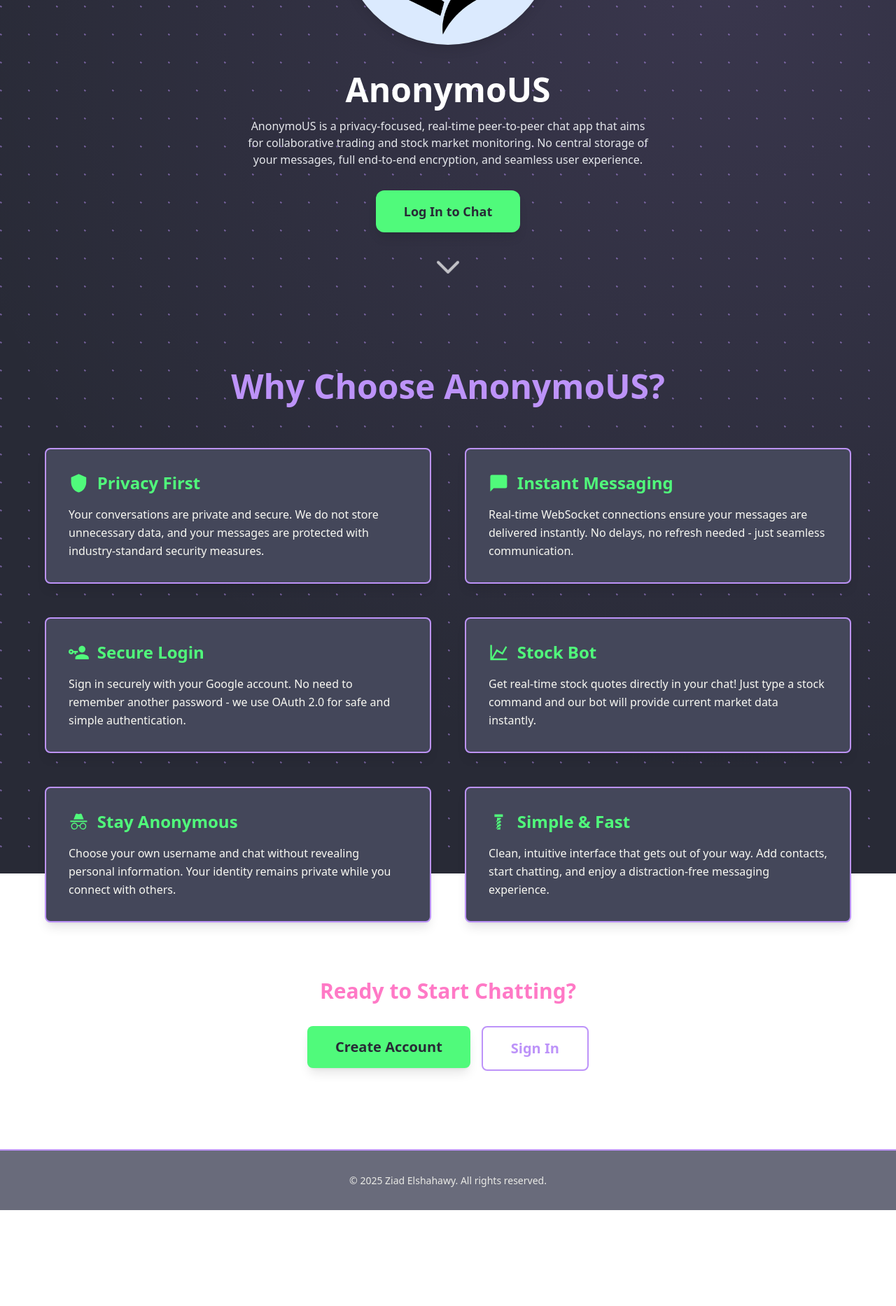
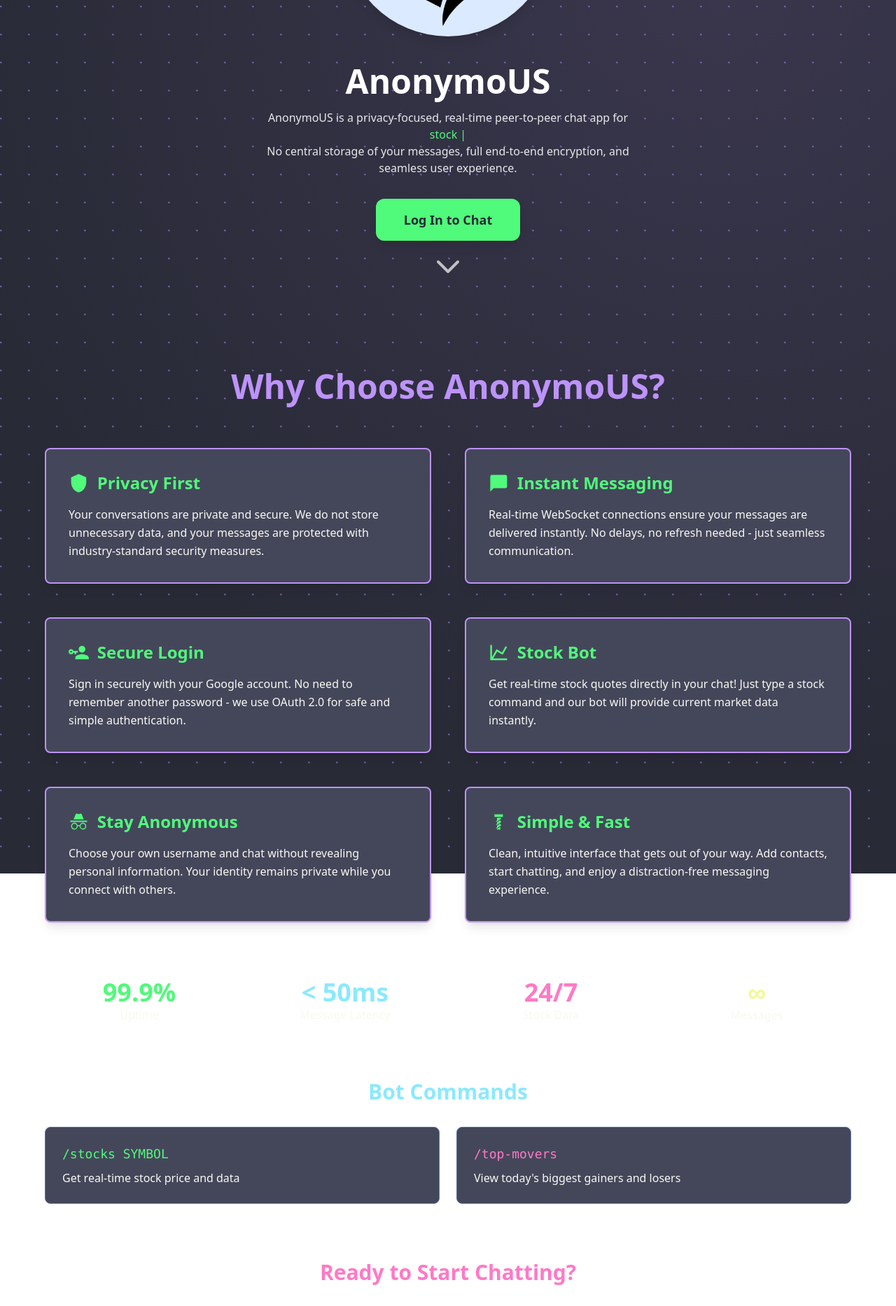
Before and after one commit to zelshahawy/AnonymoUS, a Next.js app in the folder anonymous-frontend/: page / in a window 1280 px wide. Shown: the part 352-2218 px from the top of the page at 70% size. Before the commit the page ends 2081 px from the top, so only its background shows below. Built offline with nearby package versions, Linux system fonts and the light colour scheme.

Commit message:
added more info to the landing page, added live typing effect

```diff
--- a/anonymous-frontend/src/app/chat/chatClient.tsx
+++ b/anonymous-frontend/src/app/chat/chatClient.tsx
@@ -1,9 +1,9 @@
 // src/app/chat/chatClient.tsx
 'use client';
 
+import AddContactModal from '@/components/AddContactModal';
 import Link from 'next/link';
 import { KeyboardEvent, useEffect, useReducer, useRef, useState } from 'react';
-import AddContactModal from '@/components/AddContactModal';
 
 interface Message {
 	type: 'chat' | 'history' | 'bot';
--- a/anonymous-frontend/src/app/page.tsx
+++ b/anonymous-frontend/src/app/page.tsx
@@ -1,4 +1,5 @@
 'use client';
+import LiveTypingEffect from '@/components/LiveTypingEffect';
 import Footer from '@/components/footer';
 import { mdiAccountKey, mdiBolt, mdiChartLine, mdiIncognito, mdiMessage, mdiShield } from '@mdi/js';
 import Icon from '@mdi/react';
@@ -37,7 +38,16 @@
               AnonymoUS
             </h1>
             <p className="mb-8 text-center max-w-xl text-gray-200">
-              AnonymoUS is a privacy-focused, real-time peer-to-peer chat app that aims for collaborative trading and stock market monitoring.
+              AnonymoUS is a privacy-focused, real-time peer-to-peer chat app for <br /> {' '}
+              <LiveTypingEffect
+                phrases={[
+                  "collaborative trading",
+                  "stock monitoring",
+                  "secure messaging",
+                  "anonymous communication"
+                ]}
+              />
+              <br />
               No central storage of your messages, full end-to-end encryption, and seamless user experience.
             </p>
             <Link
@@ -139,6 +149,41 @@
             </div>
           </div>
 
+          {/* Statistics Section */}
+          <div className="mt-20 grid grid-cols-2 md:grid-cols-4 gap-6">
+            <div className="text-center">
+              <div className="text-4xl font-bold text-[#50fa7b]">99.9%</div>
+              <div className="text-[#f8f8f2]">Uptime</div>
+            </div>
+            <div className="text-center">
+              <div className="text-4xl font-bold text-[#8be9fd]">&lt; 50ms</div>
+              <div className="text-[#f8f8f2]">Message Latency</div>
+            </div>
+            <div className="text-center">
+              <div className="text-4xl font-bold text-[#ff79c6]">24/7</div>
+              <div className="text-[#f8f8f2]">Stock Data</div>
+            </div>
+            <div className="text-center">
+              <div className="text-4xl font-bold text-[#f1fa8c]">∞</div>
+              <div className="text-[#f8f8f2]">Messages</div>
+            </div>
+          </div>
+
+          {/* Command Examples */}
+          <div className="mt-20">
+            <h3 className="text-3xl font-bold mb-8 text-[#8be9fd] text-center">Bot Commands</h3>
+            <div className="grid md:grid-cols-2 gap-6">
+              <div className="bg-[#44475a] p-6 rounded-lg border border-[#6272a4]">
+                <code className="text-[#50fa7b] text-lg">/stocks SYMBOL</code>
+                <p className="text-[#f8f8f2] mt-2">Get real-time stock price and data</p>
+              </div>
+              <div className="bg-[#44475a] p-6 rounded-lg border border-[#6272a4]">
+                <code className="text-[#ff79c6] text-lg">/top-movers</code>
+                <p className="text-[#f8f8f2] mt-2">View today's biggest gainers and losers</p>
+              </div>
+            </div>
+          </div>
+
           {/* CTA Section */}
           <div className="text-center mt-20">
             <h3 className="text-3xl font-bold mb-8 text-[#ff79c6]">
--- /dev/null
+++ b/anonymous-frontend/src/components/LiveTypingEffect.tsx
@@ -0,0 +1,51 @@
+'use client';
+
+import { useEffect, useState } from 'react';
+
+interface LiveTypingEffectProps {
+	phrases: string[];
+	typingSpeed?: number;
+	deletingSpeed?: number;
+	pauseTime?: number;
+}
+
+export default function LiveTypingEffect({
+	phrases,
+	typingSpeed = 100,
+	deletingSpeed = 50,
+	pauseTime = 2000
+}: LiveTypingEffectProps) {
+	const [currentText, setCurrentText] = useState('');
+	const [currentIndex, setCurrentIndex] = useState(0);
+	const [isDeleting, setIsDeleting] = useState(false);
+
+	useEffect(() => {
+		const timeout = setTimeout(() => {
+			const current = phrases[currentIndex];
+
+			if (!isDeleting) {
+				if (currentText.length < current.length) {
+					setCurrentText(current.substring(0, currentText.length + 1));
+				} else {
+					setTimeout(() => setIsDeleting(true), pauseTime);
+				}
+			} else {
+				if (currentText.length > 0) {
+					setCurrentText(current.substring(0, currentText.length - 1));
+				} else {
+					setIsDeleting(false);
+					setCurrentIndex((prev) => (prev + 1) % phrases.length);
+				}
+			}
+		}, isDeleting ? deletingSpeed : typingSpeed);
+
+		return () => clearTimeout(timeout);
+	}, [currentText, currentIndex, isDeleting, phrases, typingSpeed, deletingSpeed, pauseTime]);
+
+	return (
+		<span className="text-[#50fa7b]">
+			{currentText}
+			<span className="animate-pulse">|</span>
+		</span>
+	);
+}
```
Also changed, not shown: anonymous-frontend/src/components/AddContactModal.tsx (indentation only).
